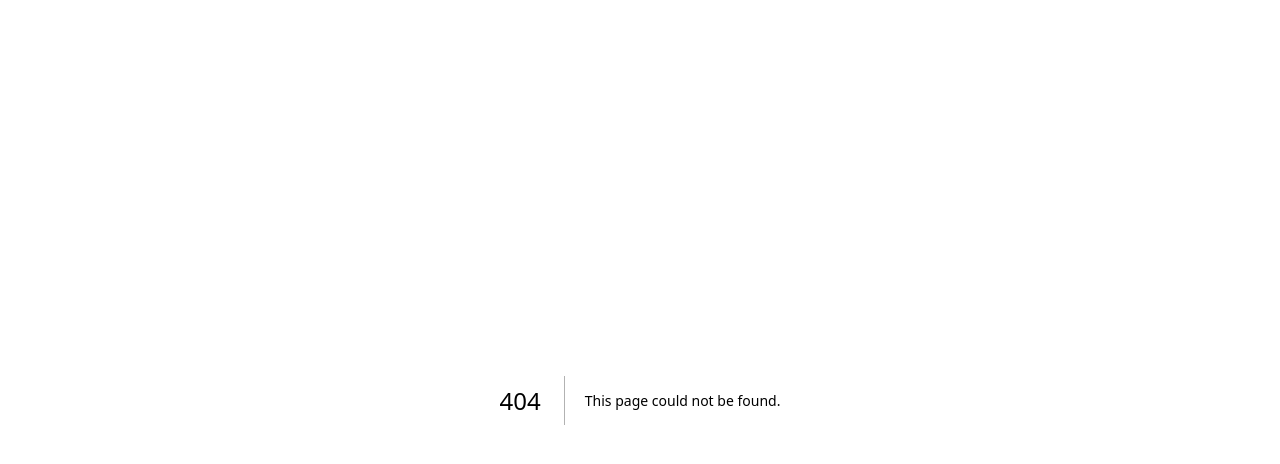
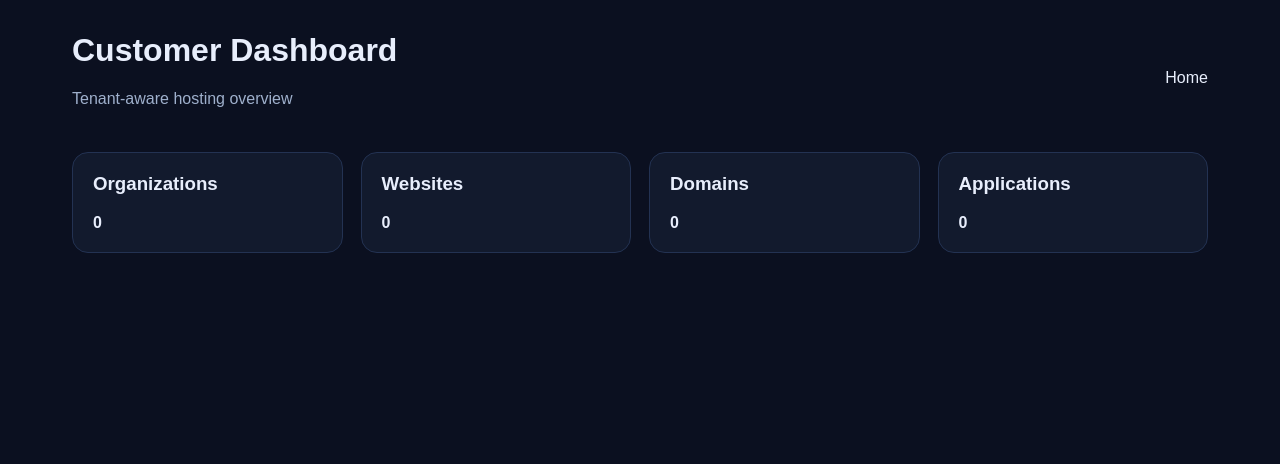
Before and after one commit to mtechsolutionscm-hub/mtech-hosting, a Next.js app: page /dashboard in a window 1280 px wide. Before the commit this address had no page. Shown: the top 464 px of the page. Built offline with nearby package versions, Linux system fonts and the light colour scheme; no server answers; the database is empty.

Commit message:
feat: add src/app/dashboard/page.tsx

```diff
--- /dev/null
+++ b/src/app/dashboard/page.tsx
@@ -0,0 +1,25 @@
+import { prisma } from "@/lib/prisma";
+
+export default async function Dashboard() {
+  const [orgs, websites, domains, apps] = await Promise.all([
+    prisma.organization.count(),
+    prisma.website.count(),
+    prisma.domain.count(),
+    prisma.application.count(),
+  ]);
+
+  return (
+    <main className="container">
+      <div className="header">
+        <div><h1>Customer Dashboard</h1><p className="muted">Tenant-aware hosting overview</p></div>
+        <a href="/">Home</a>
+      </div>
+      <div className="grid">
+        <div className="card"><h3>Organizations</h3><strong>{orgs}</strong></div>
+        <div className="card"><h3>Websites</h3><strong>{websites}</strong></div>
+        <div className="card"><h3>Domains</h3><strong>{domains}</strong></div>
+        <div className="card"><h3>Applications</h3><strong>{apps}</strong></div>
+      </div>
+    </main>
+  );
+}
```
